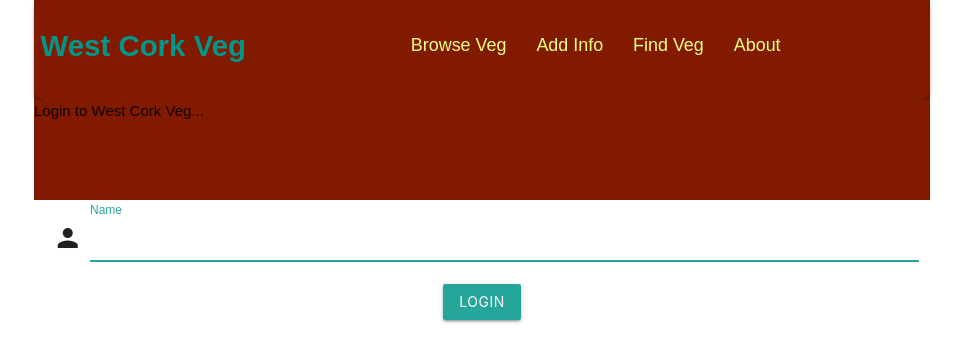
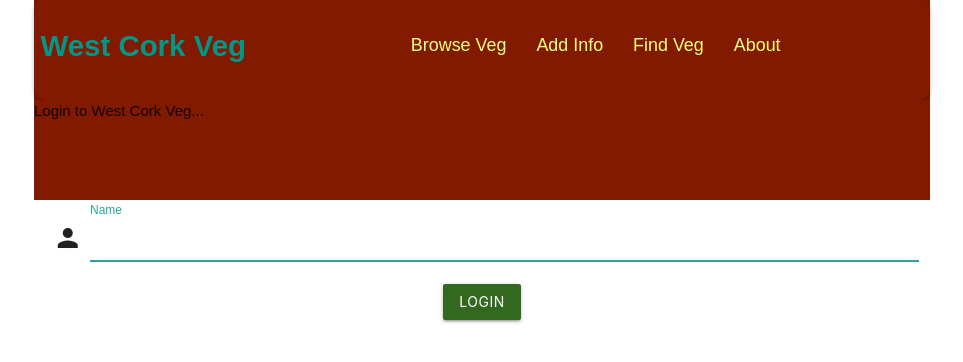
Before and after one commit to teraspora/wc-veg, a Flask app: page / in a window 1280 px wide. Shown: the top 362 px of the page, without its empty margins (158-1121 px from the left). Run offline with Flask 2, Linux system fonts and the light colour scheme; some libraries are stand-ins or nearby versions.

Commit message:
Changed colour of login button

```diff
--- a/templates/login.html
+++ b/templates/login.html
@@ -22,7 +22,7 @@
 	    	</div>
 		<div class="row center-align">
 	 		<div class="col s12 l12">
-	    		<input class="btn btn-login" type = "submit" value = "Login"/>
+	    		<input class="btn btn-login light-green darken-4 " type = "submit" value = "Login"/>
 	    	</div>
 		</div>
  	</form>
```
